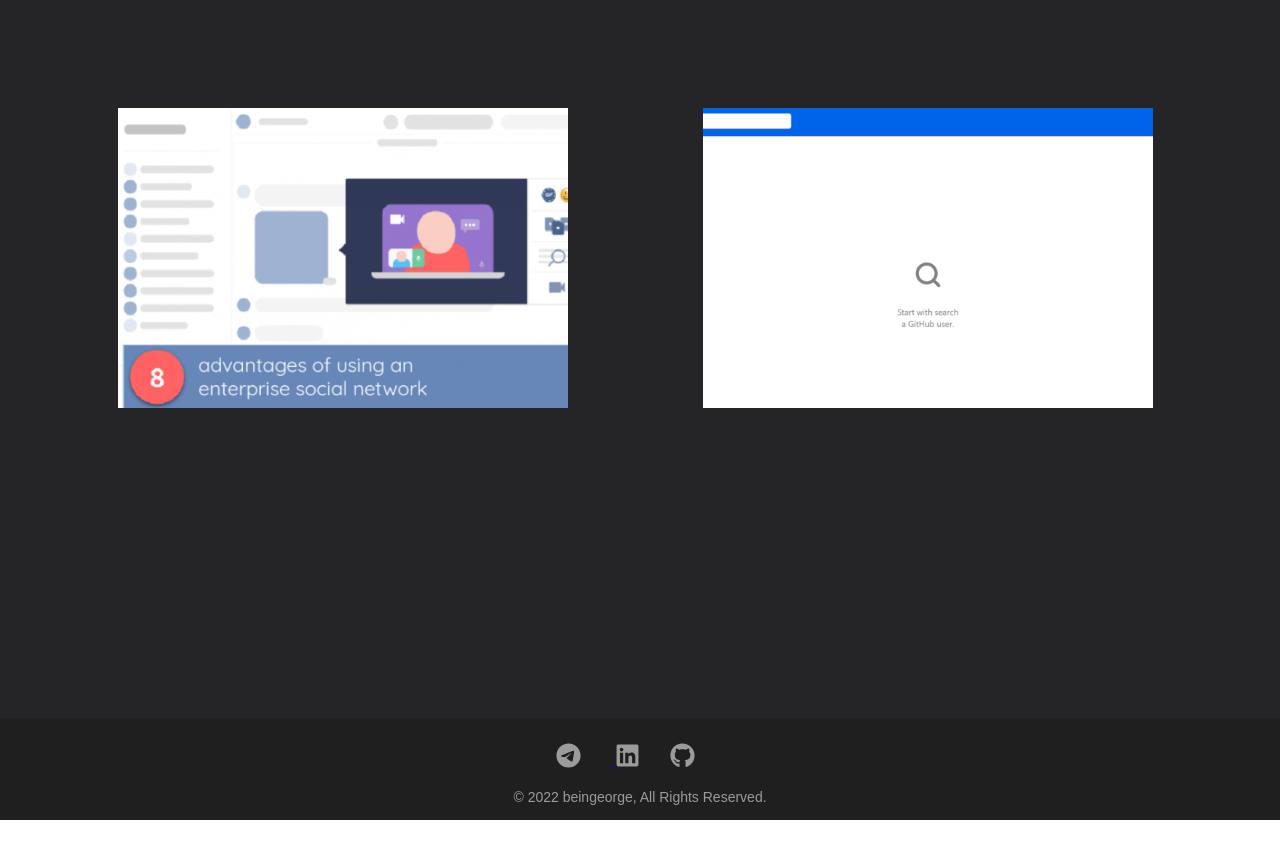
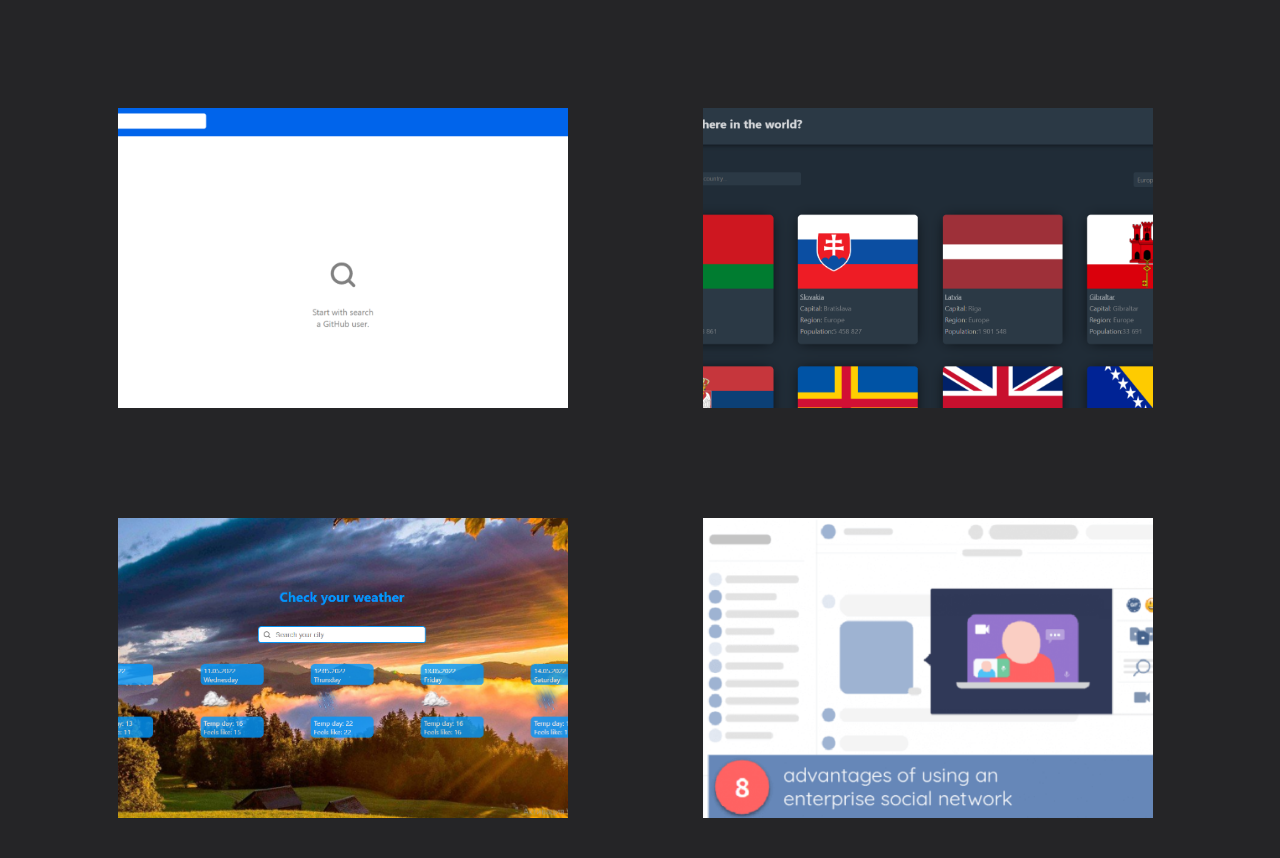
Before and after one commit to Mr-andrei/myPorfolio, a React (Create React App) app: page / in a window 1280 px wide. Shown: the part 2656-3514 px from the top of the page. Before the commit the page ends 3476 px from the top, so only its background shows below. Built offline with nearby package versions, Linux system fonts and the light colour scheme.

Commit message:
last update push app git

```diff
--- a/src/components/myWorks/MyWorks.js
+++ b/src/components/myWorks/MyWorks.js
@@ -3,6 +3,8 @@ import cardsProject from './../../photos/Prokect_card.png'
 import socialNetwork from './../../photos/socialNetwork.png'
 import todo from './../../photos/Todolist.png'
 import searchGit from './../../photos/SearchGit.png'
+import countryImg from './../../photos/CountryProject.png'
+import weatherImg from './../../photos/WeatherProjectpng.png'
 import {WorkIcon} from "./WorkIcon";
 import Slide from 'react-reveal/Slide';
 
@@ -21,6 +23,12 @@ const MyWorks = () => {
     const gitSearchAppImage = {
         backgroundImage: `url(${searchGit})`
     }
+    const countryAppImage = {
+        backgroundImage: `url(${countryImg})`
+    }
+    const weatherAppImage = {
+        backgroundImage: `url(${weatherImg})`
+    }
 
     const textAboutTodolist = "React/Redux/React-router-dom v6/" +
         "Jest(Unit-Tests) /Storybook/Axios /Formik/Material UI;" +
@@ -35,6 +43,17 @@ const MyWorks = () => {
         "axios(CRUD)."
 
     const searchGet = "Creating app for search on git" +
+        "Used technologies:" +
+        "React/TypeScript/Redux" +
+        "v6/Axios /Git, Github" +
+        "axios(CRUD)."
+
+    const weatherApp = "Creating app for search weather" +
+        "Used technologies:" +
+        "React/TypeScript/Redux" +
+        "v6/Axios /Git, Github" +
+        "axios(CRUD)."
+    const countryApp = "Creating app for search country" +
         "Used technologies:" +
         "React/TypeScript/Redux" +
         "v6/Axios /Git, Github" +
@@ -78,16 +97,6 @@ const MyWorks = () => {
 
                     />
                 </Slide>
-
-                <Slide bottom>
-                    <WorkIcon
-                        name={"Social network.  "}
-                        images={socialNetwor}
-                        text={socialNetworkText}
-                        linkGit={"https://github.com/Mr-andrei/My_firstreact"}
-                    />
-                </Slide>
-
                 <Slide bottom>
                     <WorkIcon
                         name={"Search people on GitHub.  "}
@@ -97,6 +106,34 @@ const MyWorks = () => {
                         linkGit={"https://github.com/Mr-andrei/SearchGit"}
                     />
                 </Slide>
+
+                <Slide bottom>
+                    <WorkIcon
+                        name={"Search country.  "}
+                        images={countryAppImage}
+                        link={"https://mr-andrei.github.io/CountryProject/"}
+                        text={countryApp}
+                        linkGit={"https://github.com/Mr-andrei/CountryProject"}
+                    />
+                </Slide>
+
+                <Slide bottom>
+                    <WorkIcon
+                        name={"Search weather.  "}
+                        images={weatherAppImage}
+                        link={"https://mr-andrei.github.io/WeatherProject/"}
+                        text={weatherApp}
+                        linkGit={"https://github.com/Mr-andrei/WeatherProject"}
+                    />
+                </Slide>
+                <Slide bottom>
+                    <WorkIcon
+                        name={"Social network.  "}
+                        images={socialNetwor}
+                        text={socialNetworkText}
+                        linkGit={"https://github.com/Mr-andrei/My_firstreact"}
+                    />
+                </Slide>
             </div>
 
         </div>
```
Also changed, not shown: src/photos/CountryProject.png (added), src/photos/WeatherProjectpng.png (added).
